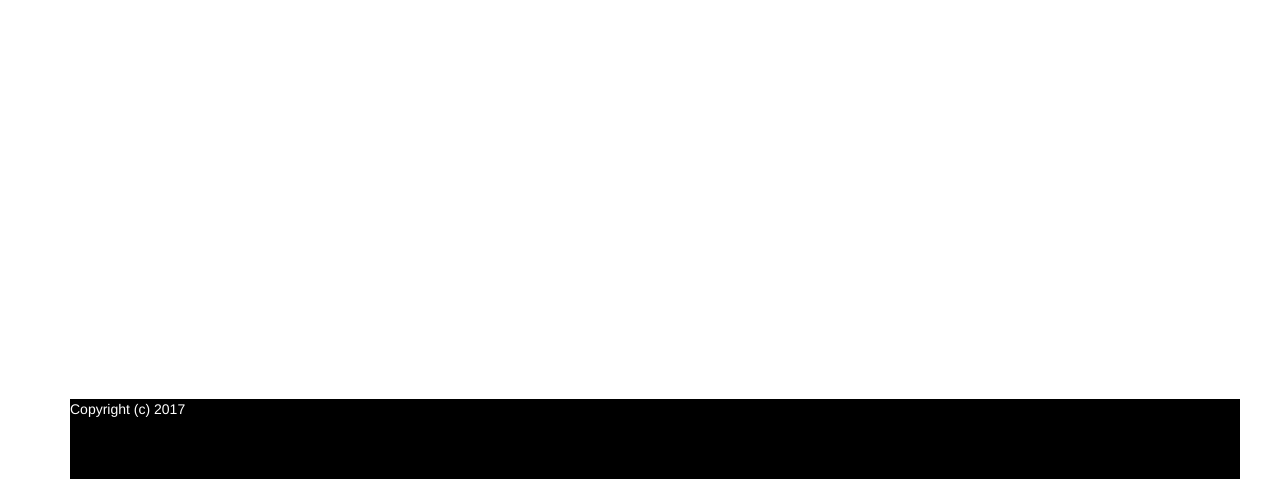
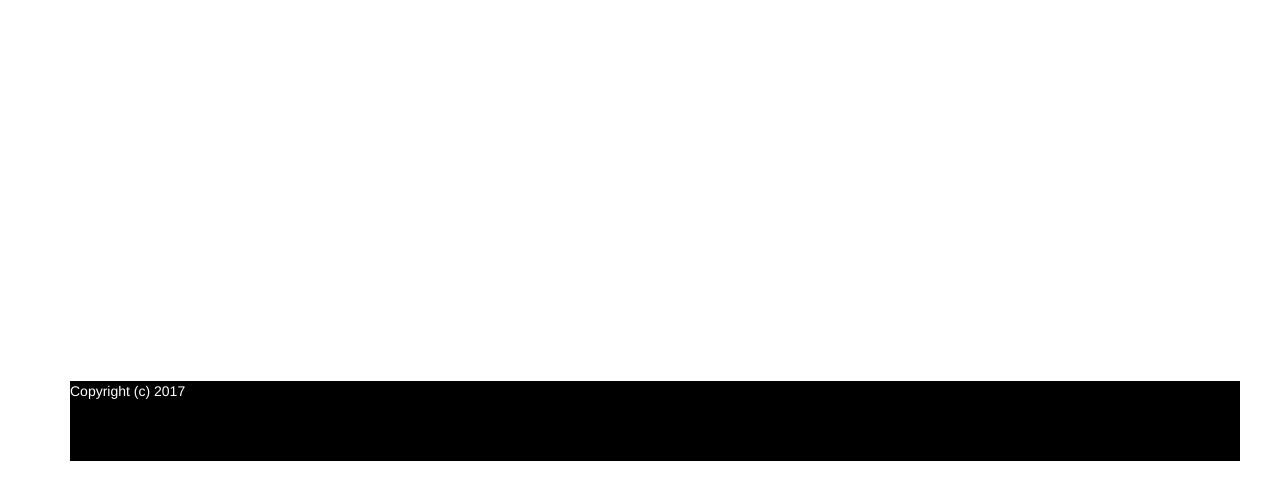
Before and after one commit to Code-Institute-Submissions/bike_builder, a Django app: page /gallery/ in a window 1280 px wide. Shown: the part 401-880 px from the top of the page. Run offline with Django 3.2, Linux system fonts and the light colour scheme; data that the repository does not hold is empty; some libraries are stand-ins or nearby versions; some web fonts are replaced.

Commit message:
nav, content and footer now line up with no gaps

```diff
--- a/static/css/style.css
+++ b/static/css/style.css
@@ -9,7 +9,7 @@ body {
 #main-container {
 	min-height: 100%;
 	position: relative;
-	margin-top: 80px;  /* To drop contents below navbar */
+	margin-top: 62px;  /* To drop contents below navbar */
 
 }
 
@@ -37,7 +37,7 @@ footer {
 	max-width: 100px;
   }
 
-.gallery_thumbnail {
+.gallery-thumbnail {
 	max-height: 200px;
 	max-width: 200px;
 }
```
